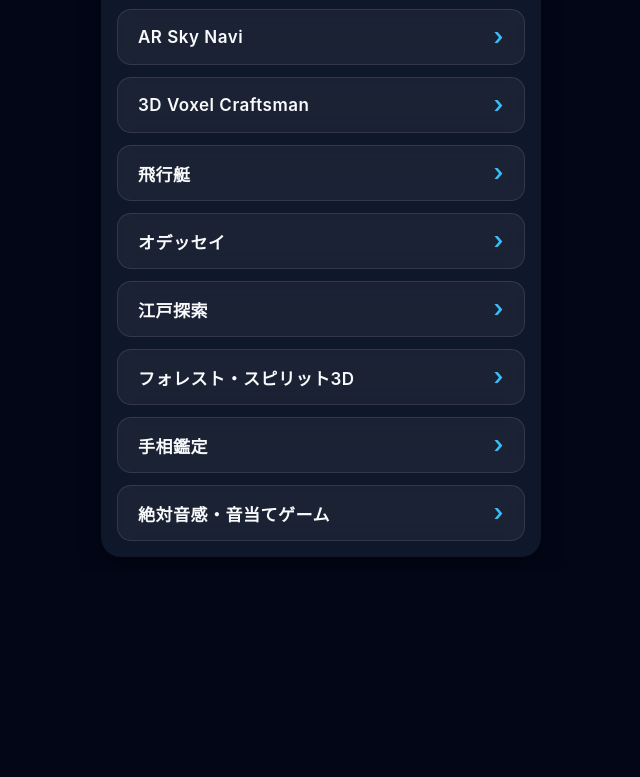
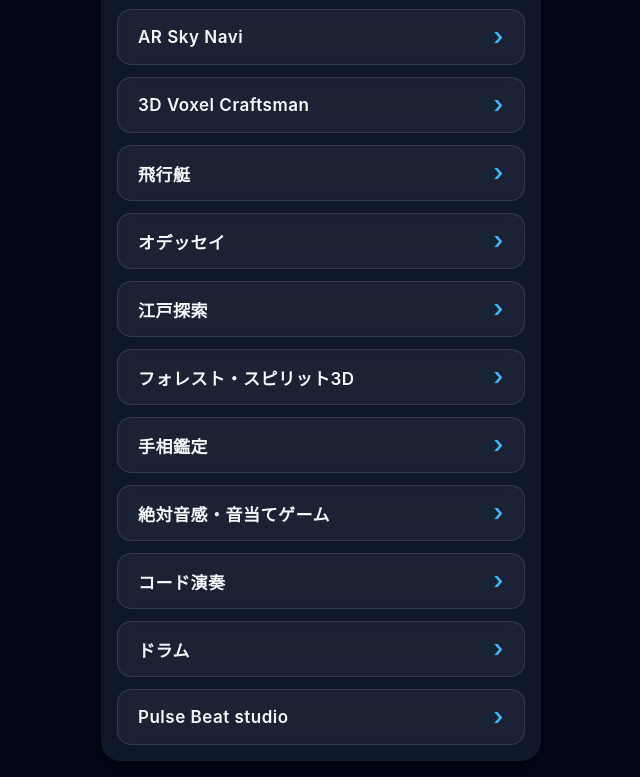
Before and after one commit to koretaka2026-prog/kankyojoho, a plain HTML site: page index.html in a window 1280 px wide. Shown: the part 567-1344 px from the top of the page, without its empty margins (319-959 px from the left). Before the commit the page ends 1140 px from the top, so only its background shows below. Drawn offline with Linux system fonts and the light colour scheme.

Commit message:
Update index.html

```diff
--- a/index.html
+++ b/index.html
@@ -105,6 +105,9 @@
     <a href="3D-gameV2_kinosita.html">フォレスト・スピリット3D</a>
     <a href="palmistry_ai.html">手相鑑定</a>
     <a href="https://koretaka2026-prog.github.io/index/absolute_pitch.html">絶対音感・音当てゲーム</a>
+    <a href="https://koretaka2026-prog.github.io/index/chord_playing.html">コード演奏</a>
+    <a href="https://koretaka2026-prog.github.io/index/drum.html">ドラム</a>
+    <a href="https://koretaka2026-prog.github.io/index/pulse_beat_studio.html">Pulse Beat studio</a>
 </div>
 
 </body>
```
